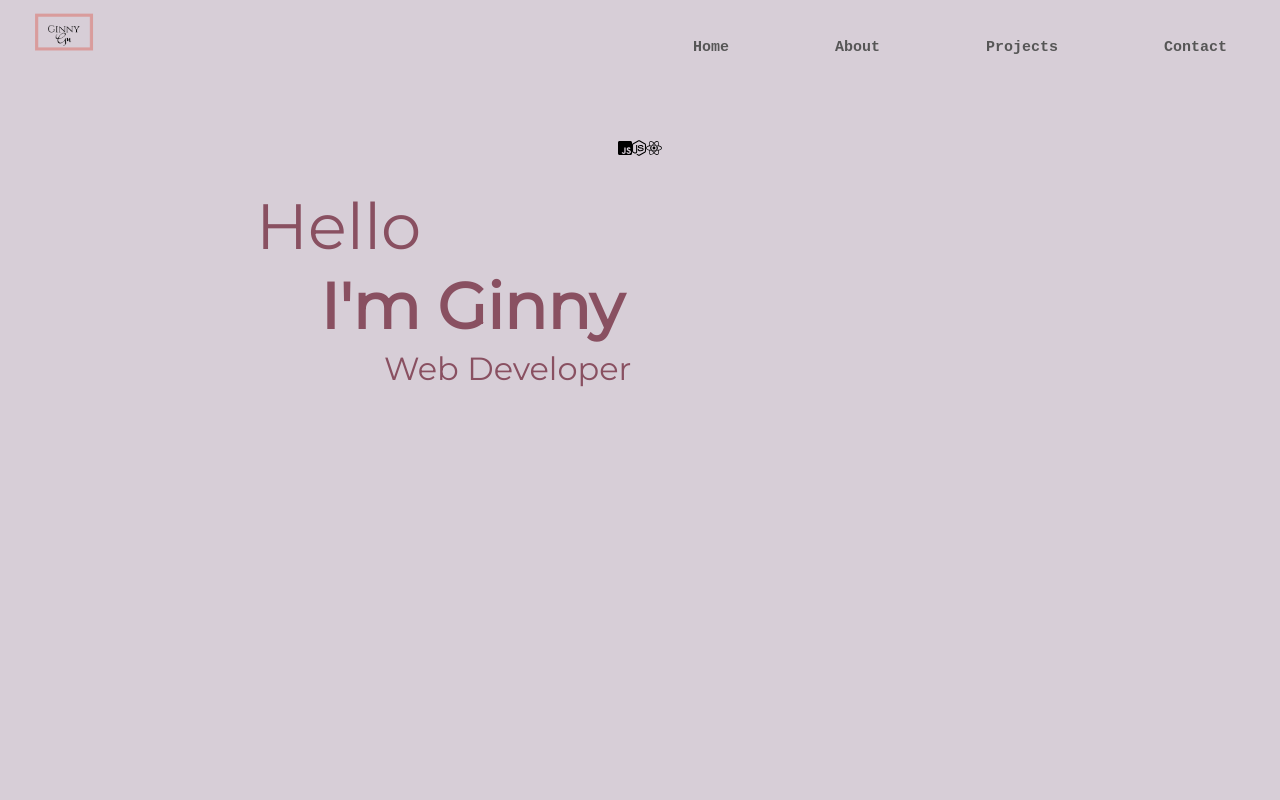
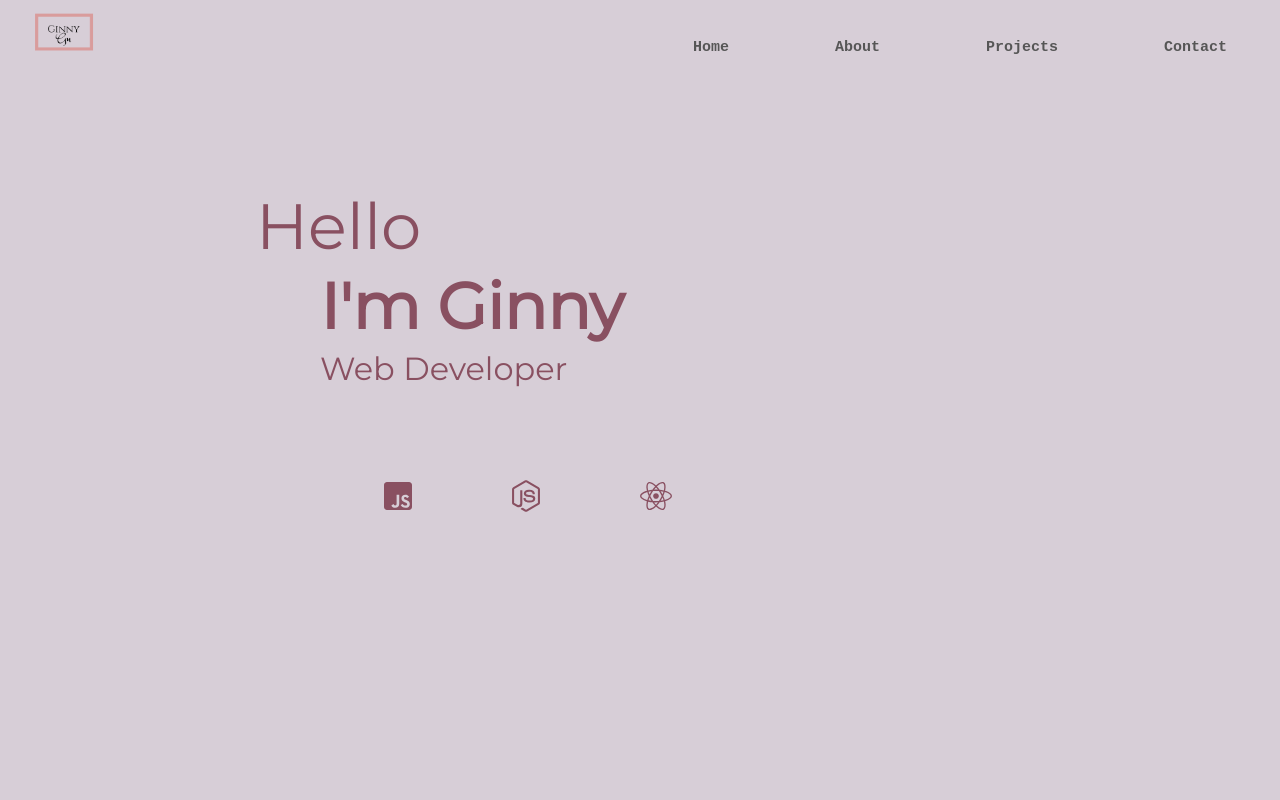
Before and after one commit to ginnygu/ginny_gu, a React (Create React App) app: page / in a window 1280 px wide. Shown: the top 800 px of the page. Built offline with nearby package versions, Linux system fonts and the light colour scheme.

Commit message:
desktop icon position and color change

```diff
--- a/src/App.css
+++ b/src/App.css
@@ -245,6 +245,25 @@ span {
     z-index: 2;
   }
 
+  .icons{
+    position: absolute;
+    color: #895061;
+    font-size: 2em;
+  }
+
+  .icon-j{
+    top: 60%;
+    left: 30%;
+  }
+  .icon-n{
+    top: 60%;
+    left: 40%;
+  }
+  .icon-r{
+    top: 60%;
+    left: 50%;
+  }
+
   .message {
     left: 20%;
     top: 40%;
@@ -259,7 +278,7 @@ span {
 
   .message3 {
     font-size: 2em;
-    left: 30%;
+    left: 25%;
     top: 0%;
     font-weight: lighter;
   }
--- a/src/components/Home.jsx
+++ b/src/components/Home.jsx
@@ -8,9 +8,9 @@ function Home() {
             <h1 className="message">Hello</h1>
             <h1 className="message2">I'm Ginny</h1>
             <h1 className="message3">Web Developer</h1>
-            <FontAwesomeIcon icon={faJsSquare}/>
-            <FontAwesomeIcon icon={faNodeJs}/>
-            <FontAwesomeIcon icon={faReact}/>
+            <FontAwesomeIcon className=' icons icon-j' icon={faJsSquare}/>
+            <FontAwesomeIcon className=' icons icon-n' icon={faNodeJs}/>
+            <FontAwesomeIcon className=' icons icon-r' icon={faReact}/>
         </div>
     )
 }
```
